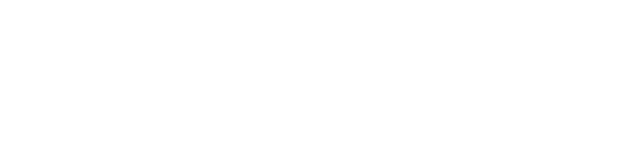
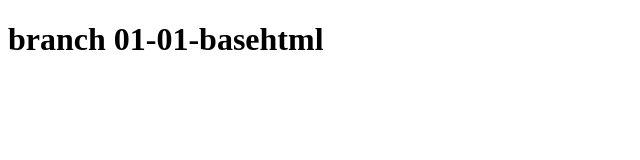
Before and after one commit to kcponline/r-basics, a plain HTML site: page index.html in a window 1280 px wide. Shown: the whole page, without its empty margins (0-640 px from the left). Drawn offline with Linux system fonts and the light colour scheme.

Commit message:
edit title and add page label to show branch name

```diff
--- a/index.html
+++ b/index.html
@@ -1,9 +1,9 @@
 <!DOCTYPE html>
 <html>
 <head>
-	<title>01-basehtml</title>
+	<title>01-01-basehtml</title>
 </head>
 <body>
-
+	<h1>branch 01-01-basehtml</h1>
 </body>
 </html>
```
